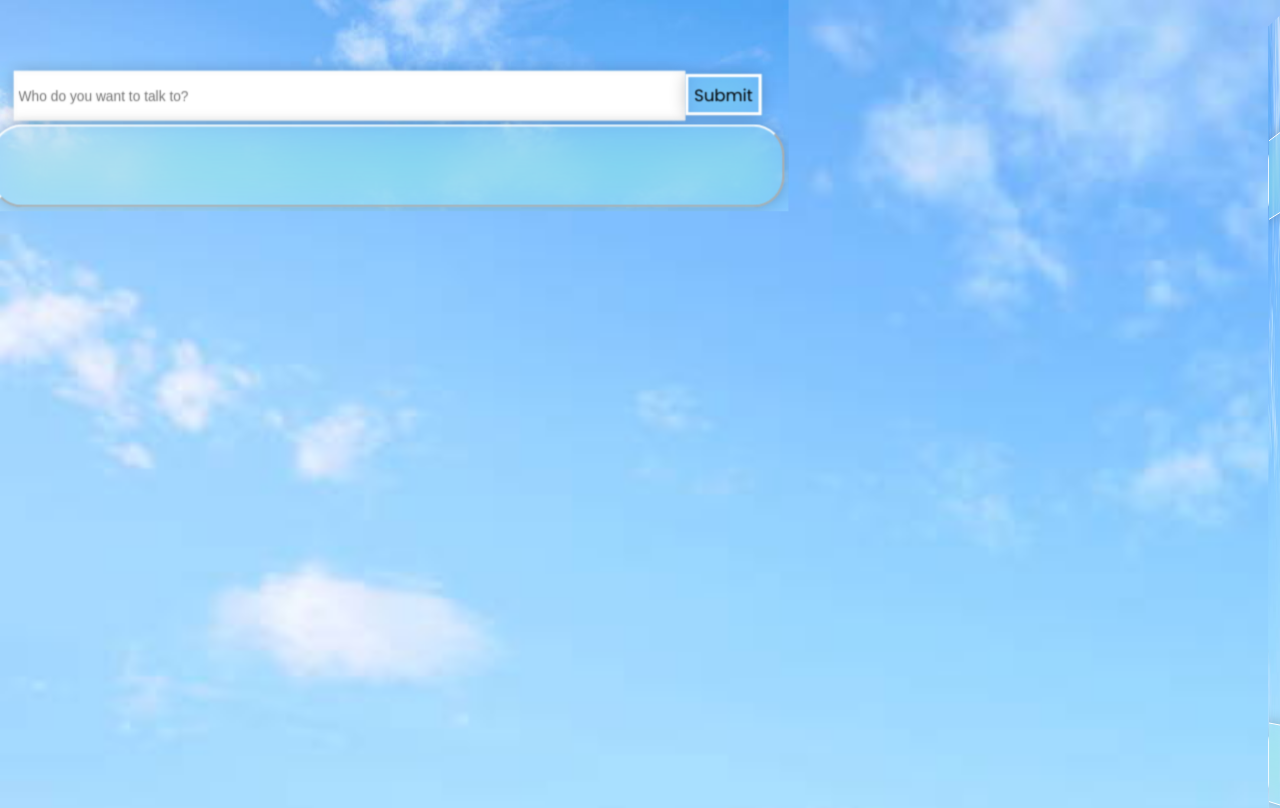
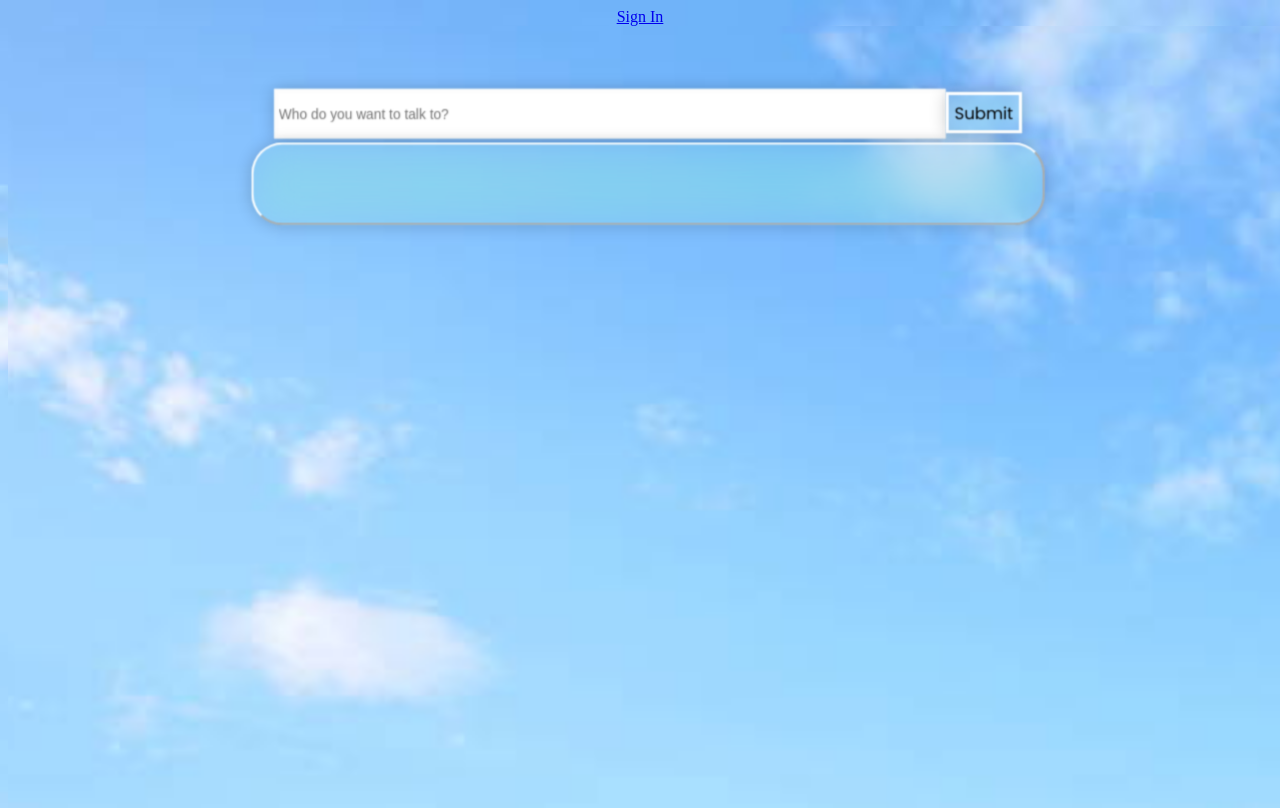
Before and after one commit to ChristosJ11/practicechat, a React (Create React App) app in the folder true-app/: page /creator in a window 1280 px wide. Shown: the top 808 px of the page. Built offline with nearby package versions, Linux system fonts and the light colour scheme; no server answers.

Commit message:
text papa fix

```diff
--- a/true-app/src/App.css
+++ b/true-app/src/App.css
@@ -105,7 +105,7 @@ p{
   justify-content: space-between;
   flex-direction: column;
   background-color: rgba(255, 255, 255, 0);
-  width: 100vw;
+  width: 90vw;
   height:75vh;
   overflow-y: auto;
   overflow-x: hidden;
@@ -187,31 +187,31 @@ background-color: rgba(21, 4, 131, 0.589);
   to { transform: rotate3d(0, 1, 0, -90deg); }
 }
 .scene {
-
+  display: block;
   min-width: var(--sizew);
   min-height: var(--sizeh);
-
+  overflow-y: auto;
   perspective: 20000px;
 }
 .cube {
   position: relative;
-  width: inherit;
-  height: inherit;
+  min-width: inherit;
+  min-height: inherit;
   transform-style: preserve-3d;
   transition-duration: 2s;
 
 }
 .cube-turn{
   position: relative;
-  width: inherit;
-  height: inherit;
+  min-width: inherit;
+  min-height: inherit;
   transform-style: preserve-3d;
   transform: rotate3d(0, 1, 0,-90deg);
   transition-duration: 2s;
 }
 .cube-face {
-  width: inherit;
-  height: inherit;
+  min-width: inherit;
+  min-height: inherit;
   position: absolute;
   background-image: url(sky.jpg) ;
   background-repeat: no-repeat;
--- a/true-app/src/App.js
+++ b/true-app/src/App.js
@@ -23,7 +23,7 @@ import Roomslist from './components/Roomslist'
 // ES6 import or TypeScript
 import { io } from "socket.io-client";
 
-const socket = io({
+const socket = io('http://localhost:3001',{
   withCredentials: false,
   transports:['websocket'],
   extraHeaders: {
@@ -162,8 +162,11 @@ useEffect(() => {
     <div className="App">
 
       <Router>
+      <Route path='/'>
+          <Link to="/signIn">Sign In</Link>
+          </Route>
+        <Switch>
 
-        <Switch>
           <Route path="/signIn">
           <Subutton onClick={onClick}/>
       {show?<Suform />:<p></p>}
--- a/true-app/src/components/Textshow.js
+++ b/true-app/src/components/Textshow.js
@@ -24,7 +24,9 @@ const Textshow = ({texts, uid,all,room,removeAll})=> {
       },[room])
 
       useEffect(()=>{
+
         textpapa.current.scrollTop=(textpapa.current.offsetHeight*textpapa.current.clientHeight)
+
       },[all])
 
     return (
@@ -35,10 +37,11 @@ const Textshow = ({texts, uid,all,room,removeAll})=> {
      <div className='textpapa' ref={textpapa}><div> {b.map(home => <div key={home._id}className={home.userId==uid?'textboxu':'textbox'}><div className='themessage' >{home.title}</div>
           <div className='fromwho' >{home.userId}</div></div>)}</div>
 
-      </div>
+
 
       <div>{ all.map(h=><div className={h.userId==uid?'textboxu':'textbox'}><div className='themessage' key='{home.title}'>{h.message}</div>
           <div className='fromwho' key='${home.userId}'>{h.userId}</div></div>)  }</div>
+        </div>
         </div>
     )
 }
```
Also changed, not shown: 2 other files (tests, documents, lock files or other folders).
